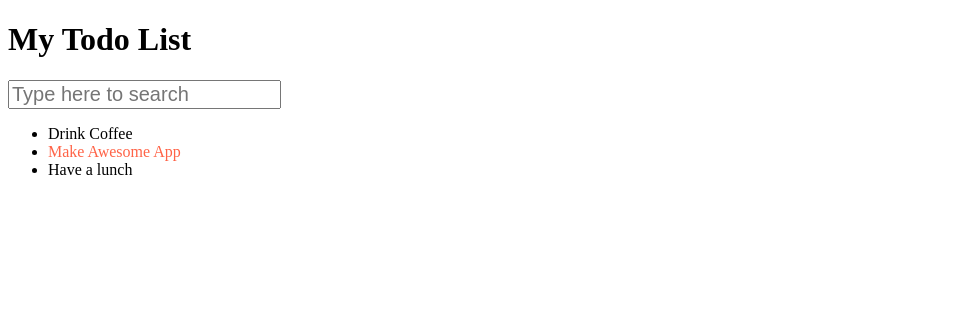
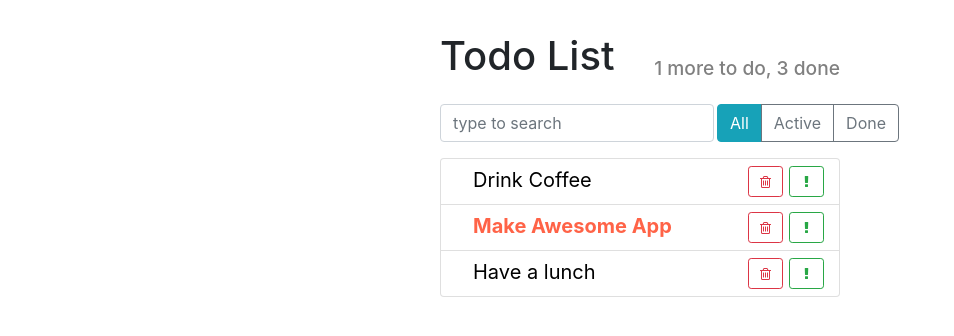
Before and after one commit to Cyber-Kira/react-todo-app, a React app: page / in a window 1280 px wide. Shown: the whole page, without its empty margins (0-954 px from the left). Built offline with nearby package versions, Linux system fonts and the light colour scheme.

Commit message:
add styling for components

```diff
--- /dev/null
+++ b/public/index.css
@@ -0,0 +1,8 @@
+.todo-app {
+    margin: 2rem auto 0 auto;
+    max-width: 400px;
+}
+
+.top-panel {
+    margin: 1rem 0;
+}
--- a/public/index.html
+++ b/public/index.html
@@ -2,8 +2,10 @@
 <html lang="en">
   <head>
     <meta charset="utf-8" />
-    <link rel="icon" href="%PUBLIC_URL%/favicon.ico" />
     <meta name="viewport" content="width=device-width, initial-scale=1" />
+    <link rel="stylesheet" href="https://stackpath.bootstrapcdn.com/bootstrap/4.5.2/css/bootstrap.min.css">
+    <link rel="stylesheet" href="https://stackpath.bootstrapcdn.com/font-awesome/4.7.0/css/font-awesome.min.css">
+    <link rel="stylesheet" href="./index.css";>
     <title>Todo App</title>
   </head>
   <body>
--- /dev/null
+++ b/src/components/app-header.css
@@ -0,0 +1,12 @@
+.app-header {
+    align-items: flex-end;
+  }
+
+.app-header h1 {
+    flex-grow: 1;
+}
+
+.app-header h2 {
+    font-size: 1.2rem;
+    color: grey;
+}
--- a/src/components/app-header.js
+++ b/src/components/app-header.js
@@ -1,9 +1,13 @@
 import React from 'react';
+import './app-header.css';
 
-const AppHeader = () => {
-	return (
-			<h1>My Todo List</h1>
-	);
+const AppHeader = ({toDo, done}) => {
+  return (
+    <div className="app-header d-flex">
+      <h1>Todo List</h1>
+      <h2>{toDo} more to do, {done} done</h2>
+    </div>
+  );
 };
 
 export default AppHeader;
--- /dev/null
+++ b/src/components/item-status-filter.js
@@ -0,0 +1,18 @@
+import React from 'react';
+
+import './item-status-filter.css';
+
+const ItemStatusFilter = () => {
+  return (
+    <div className="btn-group">
+      <button type="button"
+              className="btn btn-info">All</button>
+      <button type="button"
+              className="btn btn-outline-secondary">Active</button>
+      <button type="button"
+              className="btn btn-outline-secondary">Done</button>
+    </div>
+  );
+};
+
+export default ItemStatusFilter;
--- /dev/null
+++ b/src/components/search-panel.css
@@ -0,0 +1,5 @@
+.search-input {
+    width: auto;
+    flex-grow: 1;
+    margin-right: 3px;
+}
--- a/src/components/search-panel.js
+++ b/src/components/search-panel.js
@@ -1,14 +1,14 @@
 import React from 'react';
 
+import './search-panel.css';
+
 const SearchPanel = () => {
-	const searchText = 'Type here to search';
-	const searchStyle = {
-		fontSize: '20px'
-	}
-
-	return <input
-		style={searchStyle}
-		placeholder={ searchText }/>;
+	return (
+		<input
+			type="text"
+			className="form-control search-input"
+			placeholder="type to search" />
+	);
 };
 
 export default SearchPanel;
--- /dev/null
+++ b/src/components/todo-list-item.css
@@ -0,0 +1,24 @@
+.todo-list-item {
+    font-size: 1.25rem;
+}
+
+.todo-list-item button {
+    width: 35px;
+    margin: 3px;
+}
+
+.todo-list-item-label {
+    margin-left: 1.25rem;
+    line-height: 35px;
+    cursor: pointer;
+    user-select: none;
+}
+
+.todo-list-item.done .todo-list-item-label {
+    text-decoration: line-through;
+}
+
+.todo-list-item.important .todo-list-item-label {
+    font-weight: bold;
+    color: steelblue;
+}
--- a/src/components/todo-list-item.js
+++ b/src/components/todo-list-item.js
@@ -1,12 +1,36 @@
 import React from 'react';
 
+import './todo-list-item.css';
+
 const TodoListItem = ({ label, important = false }) => {
+		const style = {
+				color: important ? 'tomato' : 'black',
+				fontWeight: important ? 'bold' : 'normal'
+		}
 
-    const style = {
-        color: important ? 'tomato' : 'black'
-    }
+		return (
+			<span
+				className="todo-list-item"
+				style={style}>
+					<span
+						className="todo-list-item-label"
+						style={style}>
+						{ label }
+					</span>
 
-    return <span style={style}>{ label }</span>;
+					<button
+						type="button"
+						className="btn btn-outline-success btn-sm float-right"
+						>
+						<i className="fa fa-exclamation" />
+					</button>
+
+					<button type="button"
+							className="btn btn-outline-danger btn-sm float-right">
+						<i className="fa fa-trash-o" />
+					</button>
+			</span>
+		);
 };
 
 export default TodoListItem;
--- /dev/null
+++ b/src/components/todo-list.css
@@ -0,0 +1,3 @@
+.todo-list .list-group-item {
+    padding: .25rem .75rem;
+}
--- a/src/components/todo-list.js
+++ b/src/components/todo-list.js
@@ -1,20 +1,22 @@
 import React from 'react';
 
 import TodoListItem from './todo-list-item';
+import './todo-list.css';
 
 const TodoList = ({ todos }) => {
 
 	const elements = todos.map((item) => {
 		const { id, ...itemProps} = item;
+
 		return (
-			<li key={id}>
+			<li key={id} className='list-group-item'>
 				<TodoListItem { ...itemProps } />
 			</li>
-		)
-	})
+		);
+	});
 
 	return (
-		<ul>
+		<ul className="list-group todo-list">
 			{ elements }
 		</ul>
 	);
--- /dev/null
+++ b/src/index.css
@@ -0,0 +1,8 @@
+.todo-app {
+    margin: 2rem auto 0 auto;
+    max-width: 400px;
+}
+
+.top-panel {
+    margin: 1rem 0;
+}
--- a/src/index.js
+++ b/src/index.js
@@ -4,6 +4,9 @@ import ReactDOM from 'react-dom';
 import AppHeader from './components/app-header';
 import SearchPanel from './components/search-panel';
 import TodoList from './components/todo-list';
+import ItemStatusFilter from './components/item-status-filter';
+
+import './index.css';
 
 const App = () => {
 
@@ -14,11 +17,15 @@ const App = () => {
 	];
 
 	return (
-			<div>
-					<AppHeader />
-					<SearchPanel />
-					<TodoList todos={todoData} />
+		<div className="todo-app">
+			<AppHeader toDo={1} done={3} />
+			<div className="top-panel d-flex">
+			<SearchPanel />
+			<ItemStatusFilter />
 			</div>
+
+			<TodoList todos={todoData} />
+		</div>
 	);
 };
 
```
Also changed, not shown: src/components/item-status-filter.css (added).
